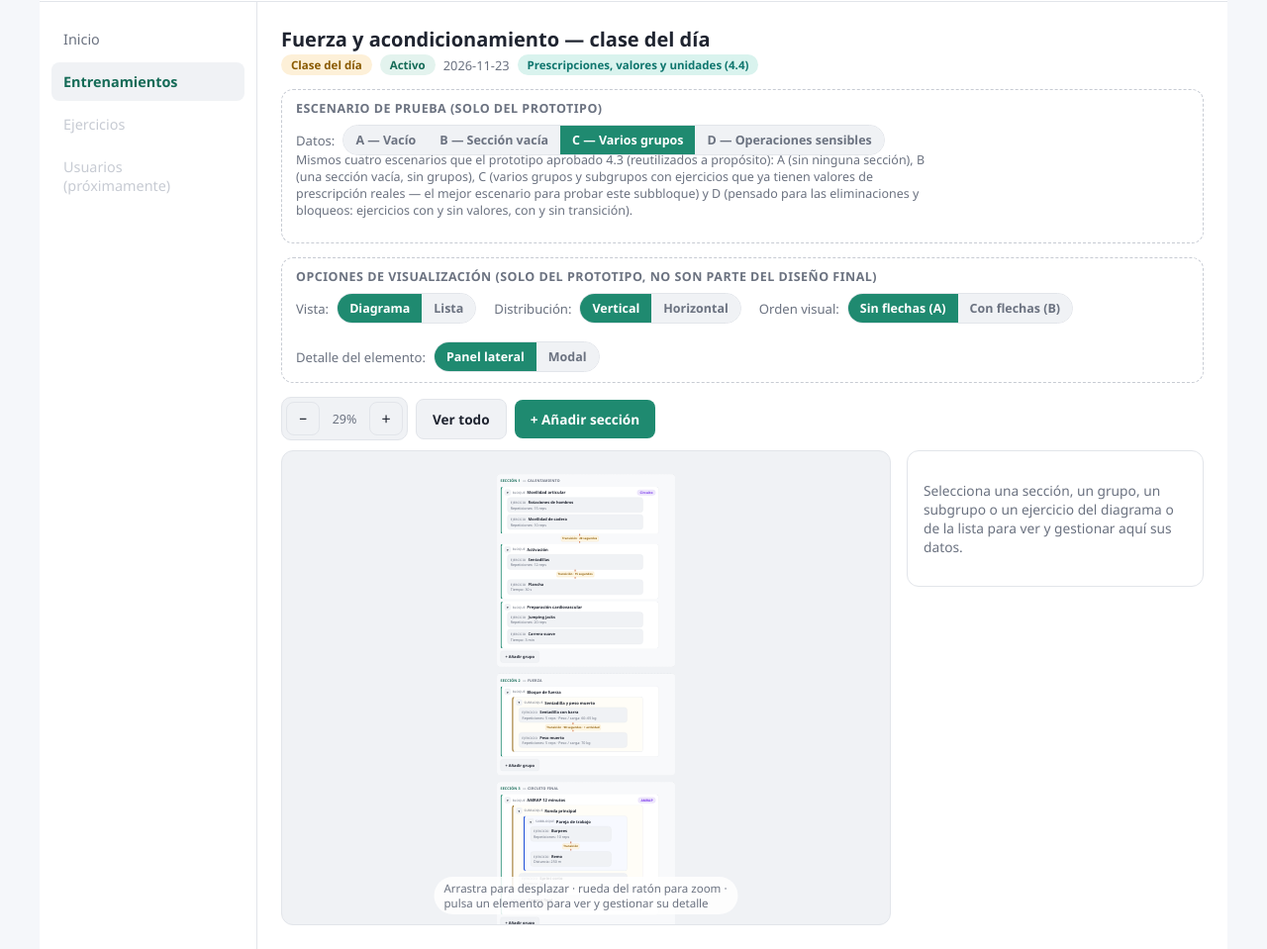
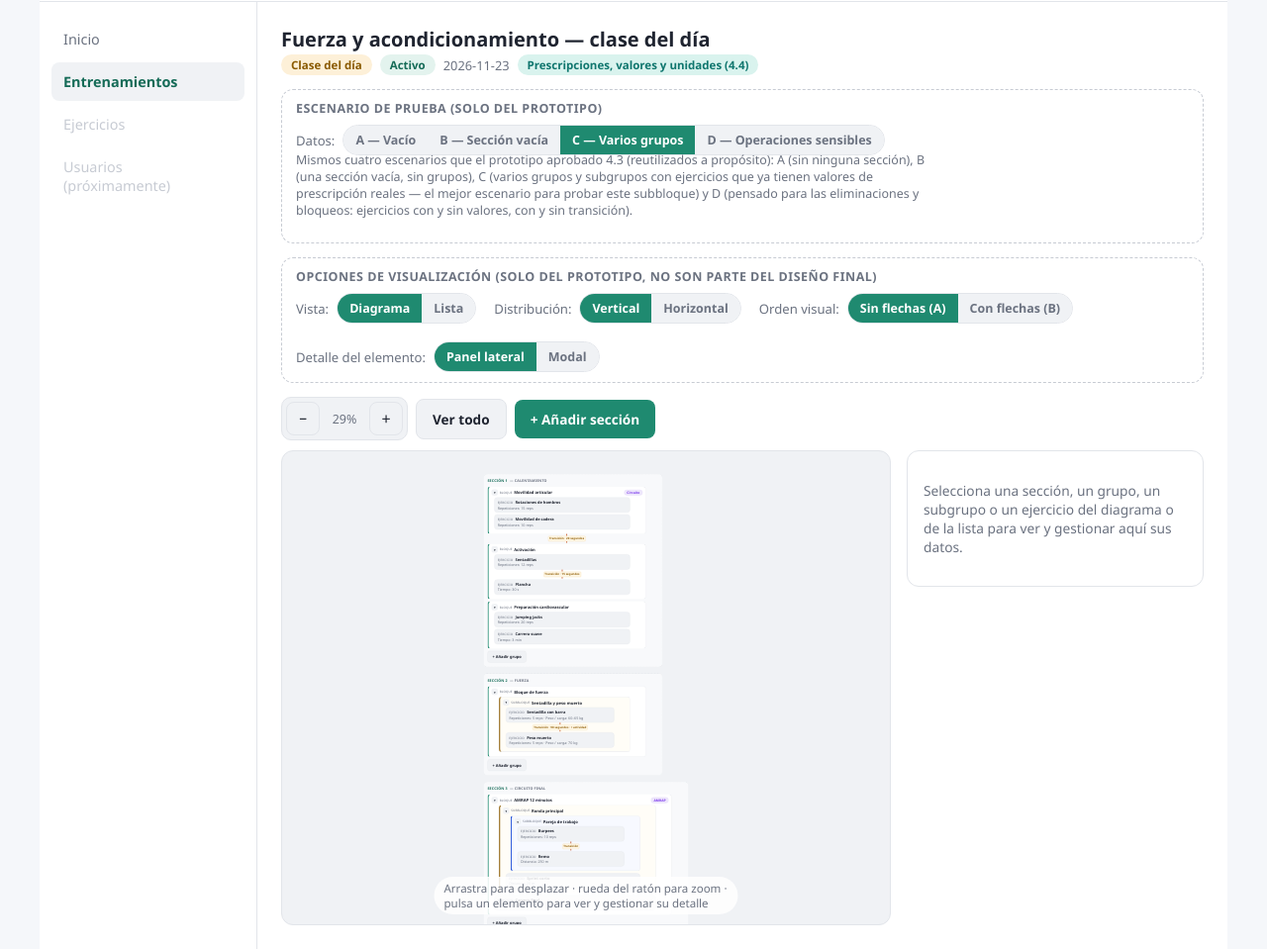
Before and after one commit to danihengon/WodFlowx-prototipos, a plain HTML site: page bloque4/4.4-prescripciones-valores/entrenamientos.html in a window 1280 px wide. Shown: the part 119-1078 px from the top of the page at 99% size. Drawn offline with Linux system fonts and the light colour scheme.

Commit message:
Corrige el prototipo 4.4: estrechamiento progresivo en subgrupos anidados
Causa (confirmada con offsetWidth, independiente del zoom -
transform: scale() nunca cambia el layout, solo el pintado): el carril
de cada seccion tenia un ancho fijo (620px escritorio / 94vw movil); el
unico ancho restante bajaba de 400px a solo 131px entre el nivel 1 y el
nivel 3 de anidamiento (AMRAP 12 minutos > Ronda principal > Pareja de
trabajo), porque cada nivel resta su propio padding mas la sangria mas
el padding de .node-children, sin que nada lo compense. Con el nodo tan
estrecho, el "overflow-wrap: break-word" de la correccion anterior -
pensado para desbordamientos, no para esto - empezaba a partir palabras
sueltas como "Repeticiones:" letra a letra para no desbordar.

Correccion en dos partes:
- app.js: nueva funcion maxGroupDepth() calcula la profundidad real de
  cada seccion (sin limite artificial) y amplia el minWidth de su
  carril en 90px por cada nivel mas alla del segundo (medido
  empiricamente) - el conjunto del diagrama crece en vez de que cada
  nivel siga restando ancho indefinidamente; las secciones poco
  anidadas no cambian. El desplazamiento/zoom tactil y "Ver todo" ya
  median el contenido real, asi que se adaptan solos a un lienzo mas
  ancho sin cambios.
- editor.css: min-width defensivo en .node-exercise/.node-group (suelo
  minimo aunque el calculo anterior se quedara corto) y
  "overflow-wrap: normal" en vez de "break-word" en los resumenes de
  prescripcion (diagrama y Vista Lista) - con el ancho ya garantizado,
  el ajuste de linea normal en espacios basta, y el limite de 3 lineas
  (ya existente) sigue evitando que un resumen crezca sin limite, sin
  partir ninguna palabra en silabas.

Verificado con offsetWidth antes/despues (nivel 3: 131px -> 221px) y
capturas de pantalla reales del escenario C (AMRAP) y D. No afecta a
los prototipos 4.1-4.3 (copias independientes): verificado que 4.3 no
cambia ni un byte respecto a la version ya publicada.

```diff
--- a/bloque4/4.4-prescripciones-valores/app.js
+++ b/bloque4/4.4-prescripciones-valores/app.js
@@ -1911,6 +1911,34 @@
     return el;
   }
 
+  /*
+   * Ancho extra por nivel de anidamiento (nuevo: corrige el estrechamiento
+   * progresivo de subgrupos/ejercicios anidados). Medido con offsetWidth
+   * (independiente del zoom: transform: scale() nunca cambia el layout,
+   * solo el pintado) contra el escenario C real: cada nivel adicional de
+   * subgrupo le resta a sus descendientes unos 90px reales (el padding
+   * propio del nodo + la sangría del nivel + el padding de .node-children),
+   * y eso se acumula sin límite con la profundidad. Con 1-2 niveles el
+   * ancho del carril ya definido en editor.css es cómodo; a partir de ahí,
+   * en vez de dejar que cada nivel adicional siga restando hasta dejar los
+   * ejercicios ilegibles (o partir palabras para compensar), el carril de
+   * la sección crece lo necesario para compensarlo — nunca se impone un
+   * límite artificial de profundidad, el entrenador puede desplazar el
+   * lienzo horizontalmente si hace falta.
+   */
+  var EXTRA_LANE_WIDTH_PER_DEPTH = 90;
+  var LANE_COMFORTABLE_DEPTH = 2;
+
+  function maxGroupDepth(g, depth) {
+    var max = depth;
+    g.content.forEach(function (ci) {
+      if (ci.kind === "group") {
+        max = Math.max(max, maxGroupDepth(ci.item, depth + 1));
+      }
+    });
+    return max;
+  }
+
   function renderDiagram() {
     var treeRoot = document.getElementById("canvasTree");
     treeRoot.innerHTML = "";
@@ -1925,6 +1953,12 @@
         var lane = document.createElement("div");
         lane.className = "section-lane";
         lane.dataset.key = sectionKeyOf(s);
+
+        var sectionMaxDepth = 0;
+        s.groups.forEach(function (mg) {
+          sectionMaxDepth = Math.max(sectionMaxDepth, maxGroupDepth(mg.group, 1));
+        });
+        lane.dataset.extraLevels = String(Math.max(0, sectionMaxDepth - LANE_COMFORTABLE_DEPTH));
 
         var header = document.createElement("div");
         header.className = "section-lane-header";
@@ -1969,6 +2003,26 @@
 
         treeRoot.appendChild(lane);
       });
+
+    // Segunda pasada, ya con los carriles insertados en el DOM (su ancho
+    // CSS real por breakpoint — escritorio/móvil/apaisado corto — ya
+    // resuelto): se suma el ancho extra por profundidad a ESE ancho, en
+    // vez de duplicar aquí los valores de cada breakpoint de editor.css.
+    // min-width siempre gana sobre width cuando es mayor (ver editor.css):
+    // una sección poco anidada conserva el ancho normal sin cambios.
+    document.querySelectorAll(".section-lane").forEach(function (laneEl) {
+      var extraLevels = Number(laneEl.dataset.extraLevels || 0);
+      if (extraLevels > 0) {
+        // offsetWidth, no getBoundingClientRect: #canvasWorld puede llevar
+        // ya aplicado transform: scale() (zoom) de una interacción previa,
+        // y min-width se expresa en el espacio de layout sin escalar —
+        // getBoundingClientRect devuelve el tamaño ya pintado (con zoom
+        // aplicado), que mezclado con un incremento sin escalar daría un
+        // resultado incorrecto.
+        var currentWidth = laneEl.offsetWidth;
+        laneEl.style.minWidth = Math.round(currentWidth + extraLevels * EXTRA_LANE_WIDTH_PER_DEPTH) + "px";
+      }
+    });
 
     applySelectionHighlight();
     requestAnimationFrame(drawArrows);
--- a/bloque4/4.4-prescripciones-valores/editor.css
+++ b/bloque4/4.4-prescripciones-valores/editor.css
@@ -277,6 +277,12 @@
   border: 1px solid var(--color-border);
   padding: 8px 10px;
   margin-bottom: 8px;
+  /* Suelo defensivo: el mecanismo principal contra el estrechamiento
+     progresivo por anidamiento es que app.js amplía el carril de la
+     sección lo necesario (ver EXTRA_LANE_WIDTH_PER_DEPTH); esto es solo
+     una red de seguridad para que ningún subgrupo quede nunca por debajo
+     de un ancho legible, aunque ese cálculo se quedara corto. */
+  min-width: 210px;
 }
 
 .node-group.depth-1 { border-left: 4px solid var(--color-primary); }
@@ -377,6 +383,8 @@
   display: flex;
   flex-direction: column;
   gap: 2px;
+  /* Mismo suelo defensivo que .node-group, ver arriba. */
+  min-width: 190px;
 }
 
 .node-exercise-header {
@@ -393,13 +401,28 @@
 .node-exercise-summary {
   font-size: 0.78rem;
   color: var(--color-text-muted);
-  /* Varias líneas en vez de una sola interminable, ajustado al ancho real
-     del nodo. Límite defensivo de 3 líneas: con las cinco magnitudes del
-     dominio nunca debería hacer falta más, pero evita que un nodo crezca
-     sin límite si en el futuro una prescripción llegara a tener muchos
-     valores. */
+  /*
+   * Varias líneas en vez de una sola interminable, ajustado al ancho real
+   * del nodo. Límite defensivo de 3 líneas: con las cinco magnitudes del
+   * dominio nunca debería hacer falta más, pero evita que un nodo crezca
+   * sin límite si en el futuro una prescripción llegara a tener muchos
+   * valores.
+   *
+   * "overflow-wrap: normal" a propósito (no "break-word"): con el ancho
+   * mínimo garantizado en .node-exercise/.node-group y la ampliación del
+   * carril por profundidad (ver EXTRA_LANE_WIDTH_PER_DEPTH en app.js), el
+   * ajuste de línea normal en espacios ya es suficiente — "break-word"
+   * partía palabras letra a letra en los niveles más anidados cuando el
+   * nodo aún no tenía ancho garantizado (incidencia real, confirmada con
+   * offsetWidth: a 109px de ancho, "Repeticiones:" no cabía entera).
+   * Ahora, si una palabra suelta excepcionalmente larga no cupiera ni con
+   * el ancho mínimo garantizado, se recorta igual que el resto gracias al
+   * límite de 3 líneas (overflow: hidden) en vez de partirse en sílabas o
+   * desbordar el nodo.
+   */
   white-space: normal;
-  overflow-wrap: break-word;
+  overflow-wrap: normal;
+  word-break: normal;
   display: -webkit-box;
   -webkit-box-orient: vertical;
   -webkit-line-clamp: 3;
@@ -512,8 +535,15 @@
 .hlist-row-exercise .hlist-summary {
   flex-shrink: 1;
   white-space: normal;
-  overflow-wrap: break-word;
+  /* overflow-wrap: normal (no "break-word") — mismo motivo que
+     .node-exercise-summary en el diagrama. */
+  overflow-wrap: normal;
+  word-break: normal;
   margin-left: 24px;
+  display: -webkit-box;
+  -webkit-box-orient: vertical;
+  -webkit-line-clamp: 3;
+  overflow: hidden;
 }
 
 .hlist-toggle {
```
